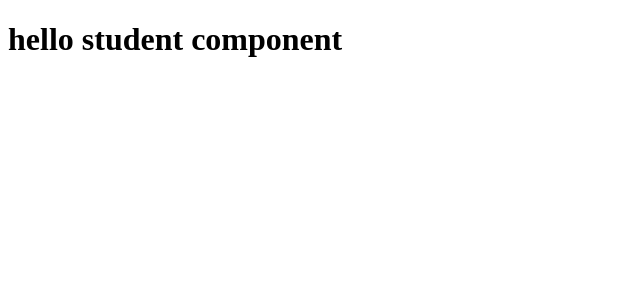
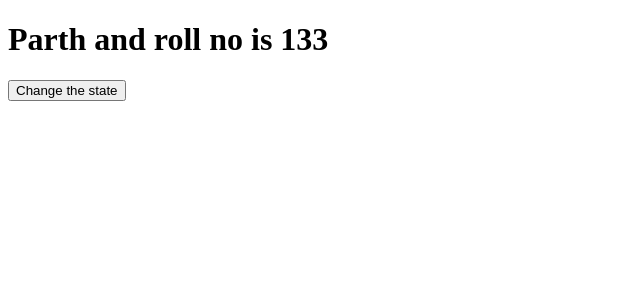
Before and after one commit to ParthPatel133/react-practise-01, a React (Create React App) app: page / in a window 1280 px wide. Shown: the top 300 px of the page, without its empty margins (0-640 px from the left). Built offline with nearby package versions, Linux system fonts and the light colour scheme.

Commit message:
useState hook

```diff
--- a/public/index.html
+++ b/public/index.html
@@ -29,8 +29,7 @@
   <body>
     <noscript>You need to enable JavaScript to run this app.</noscript>
     <div id="root"></div>
-    <div id="student"></div>
-    <!--
+        <!--
       This HTML file is a template.
       If you open it directly in the browser, you will see an empty page.
 
--- a/src/App.js
+++ b/src/App.js
@@ -1,19 +1,19 @@
-import React, { Component } from 'react'
+import React, { useState } from 'react';
 
-export default class App extends Component {
-  componentDidMount(){
-    console.log('app mounted')
-  }
 
-  componentWillUnmount(){
-    console.log('app unmounted')
-  }
-  render() {
-    console.log('app rendered')
-    return (
-      <div>
-        <h1>hello app component</h1>
-      </div>
-    )
-  }
+export default function App() {
+  const [name, setName] = useState('Parth');
+  const [roll, setRoll] = useState(133);
+  // const name = nameStateVariable[0];
+  // const setName = nameStateVariable[1];
+
+  const handleClick = () => {
+    setName('parth new state');
+    setRoll(101);
+  };
+
+  return <React.Fragment>
+  <h1> {name} and roll no is {roll}</h1>
+  <button onClick={handleClick}> Change the state</button>
+  </React.Fragment>
 }
--- a/src/Student.js
+++ /dev/null
@@ -1,15 +0,0 @@
-import React, { Component } from 'react'
-
-export default class Student extends Component {
-    componentDidMount(){
-        console.log('student mounted')
-    }
-    render() {
-        console.log('student rendered')
-        return (
-            <div>
-                <h1>hello student component</h1>
-            </div>
-        )
-    }
-}
--- a/src/index.js
+++ b/src/index.js
@@ -1,9 +1,5 @@
 import React from 'react'
 import ReactDOM from 'react-dom'
-import App from  './App'
-import Student from './Student'
-
+import App from './App'
 
 ReactDOM.render(<App />, document.getElementById('root'));
-ReactDOM.render(<Student />, document.getElementById('student'));
-ReactDOM.unmountComponentAtNode(document.getElementById('root'));
```
Also changed, not shown: src/Marks.js (added).
